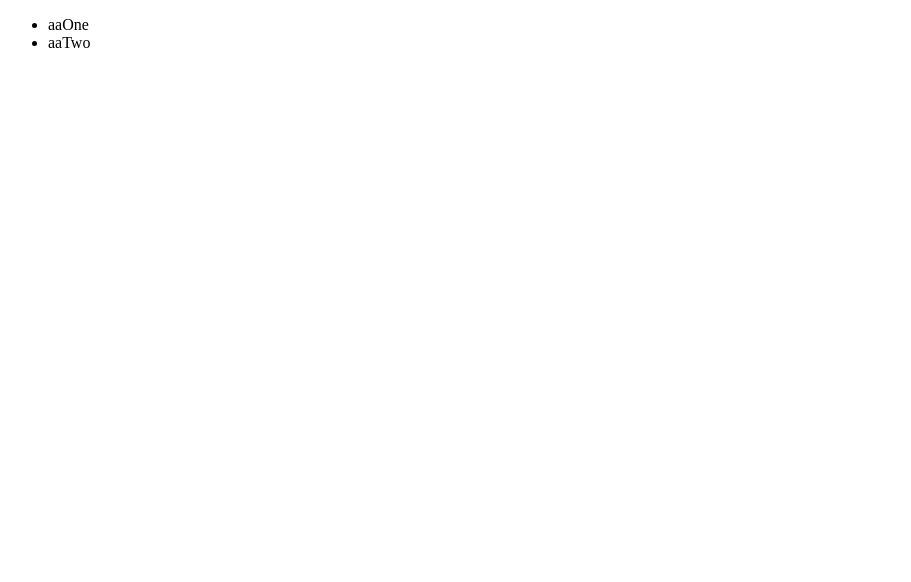
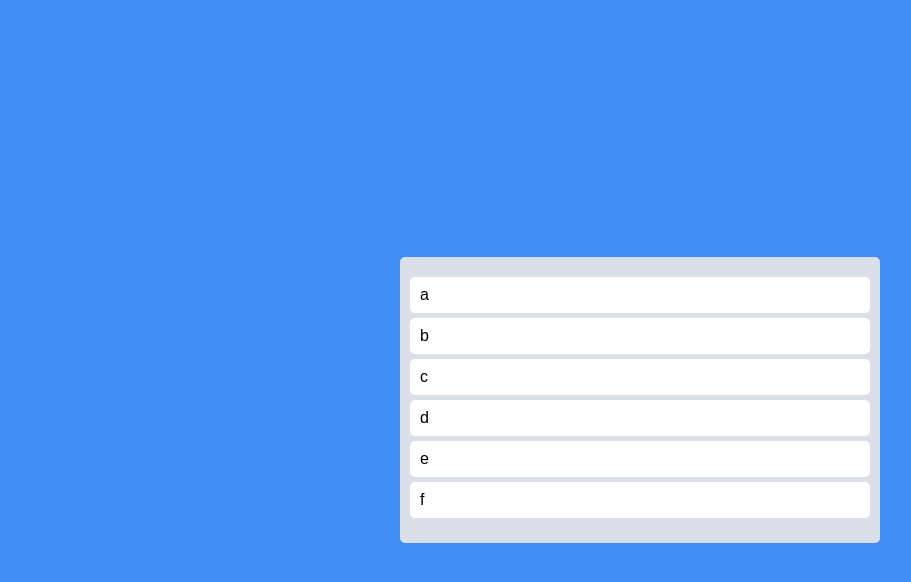
Before and after one commit to Sunnies-Memo/To-do-app-frontend, a React (Create React App) app: page / in a window 1280 px wide. Shown: the top 582 px of the page, without its empty margins (0-911 px from the left). Built offline with nearby package versions, Linux system fonts and the light colour scheme.

Commit message:
#7.4 Styles and Placeholders

```diff
--- a/src/App.tsx
+++ b/src/App.tsx
@@ -1,5 +1,36 @@
 import { DragDropContext, Draggable, Droppable } from "react-beautiful-dnd";
+import styled  from "styled-components";
 
+const Wrapper = styled.div`
+  display: flex;
+  max-width: 480px;
+  width: 100%;
+  margin: 0 auto;
+  justify-content: center;
+  align-items: center;
+  height: 100vh;
+`
+const Boards = styled.div`
+  display: grid;
+  width: 100%;
+  grid-template-columns: repeat(1, 1fr);
+`
+
+const Board = styled.div`
+  background-color: ${props => props.theme.boardColor};
+  padding-top: 30px;
+  padding: 20px 10px;
+  border-radius: 5px;
+  min-height: 200px;
+`
+const Card = styled.div`
+  background-color: ${props => props.theme.cardColor};
+  padding: 10px 10px;
+  border-radius: 5px;
+  margin-bottom: 5px;
+`
+
+const toDos = ["a", "b", "c", "d", "e", "f"];
 function App() {
   const onDragEnd = () => {
 
@@ -7,33 +38,28 @@
     return (
     <>
     <DragDropContext onDragEnd={onDragEnd}>
-      <div>
+      <Wrapper>
+        <Boards>
           <Droppable droppableId="one">
             {(magic) =>
-          <ul ref={magic.innerRef} {...magic.droppableProps}>
-            <Draggable draggableId="first" index={0}>
+            <Board ref={magic.innerRef} {...magic.droppableProps}>
+              {toDos.map((todo, index) =>
+              <Draggable draggableId={todo} index={index}>
                 {(magic) =>
-              <li
+                <Card
                   ref={magic.innerRef}
                   {...magic.draggableProps}
+                  {...magic.dragHandleProps}
                 >
-                <span {...magic.dragHandleProps}>aa</span>
-                One
-              </li>}
-            </Draggable>
-            <Draggable draggableId="second" index={1}>
-              {(magic) => <li
-                ref={magic.innerRef}
-                {...magic.draggableProps}
-              >
-                <span {...magic.dragHandleProps}>aa</span>
-                Two
-              </li>}
-            </Draggable>
-          </ul>
+                  {todo}
+                </Card>}
+              </Draggable>)}
+              {magic.placeholder}
+            </Board>
             }
           </Droppable>
-      </div>
+        </Boards>
+      </Wrapper>
     </DragDropContext>
     </>
   );
--- a/src/index.tsx
+++ b/src/index.tsx
@@ -1,8 +1,11 @@
-import React from 'react';
+
 import ReactDOM from 'react-dom/client';
 import App from './App';
 import { QueryClient, QueryClientProvider } from 'react-query';
 import { RecoilRoot } from 'recoil';
+import { darkTheme } from './theme';
+import { Reset } from './GlobalStyle';
+import { ThemeProvider } from 'styled-components';
 
 const queryClient = new QueryClient();
 
@@ -14,7 +17,12 @@
   // <React.StrictMode>
     <RecoilRoot>
       <QueryClientProvider client={queryClient}>
-        <App />
+        <RecoilRoot>
+          <ThemeProvider theme = {darkTheme}>
+            <Reset/>
+            <App />
+          </ThemeProvider>
+        </RecoilRoot>
       </QueryClientProvider>
     </RecoilRoot>
   // </React.StrictMode>
--- a/src/theme.ts
+++ b/src/theme.ts
@@ -1,8 +1,7 @@
 import { DefaultTheme } from "styled-components";
 
 export const darkTheme:DefaultTheme = {
-    bgColor: "#353b48", // 대충 남색
-    textColor: "#f5f6fa", // 대충 흰색
-    accentColor: "#00a8ff", // 대충 하늘색
-    innerColor: "whitesmoke",
-};
+    bgColor: "#3F8CF2",
+    boardColor: "#DADFE9",
+    cardColor: "white",
+}
```
Also changed, not shown: src/style.d.ts (+3 -4 lines). Lines whose indentation alone changed are shown as unchanged.
